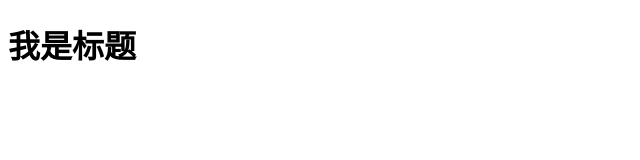
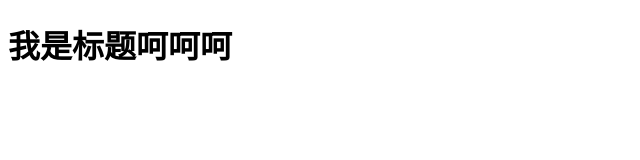
Before and after one commit to coderwgs/github-demo, a plain HTML site: page index.html in a window 1280 px wide. Shown: the whole page, without its empty margins (0-640 px from the left). Drawn offline with Linux system fonts and the light colour scheme.

Commit message:
修改了index.html

```diff
--- a/index.html
+++ b/index.html
@@ -6,7 +6,7 @@
   <title>Document</title>
 </head>
 <body>
-  <h1>我是标题</h1>
+  <h1>我是标题呵呵呵</h1>
   <script src="./src/exec.js"></script>
 </body>
 </html>
```
